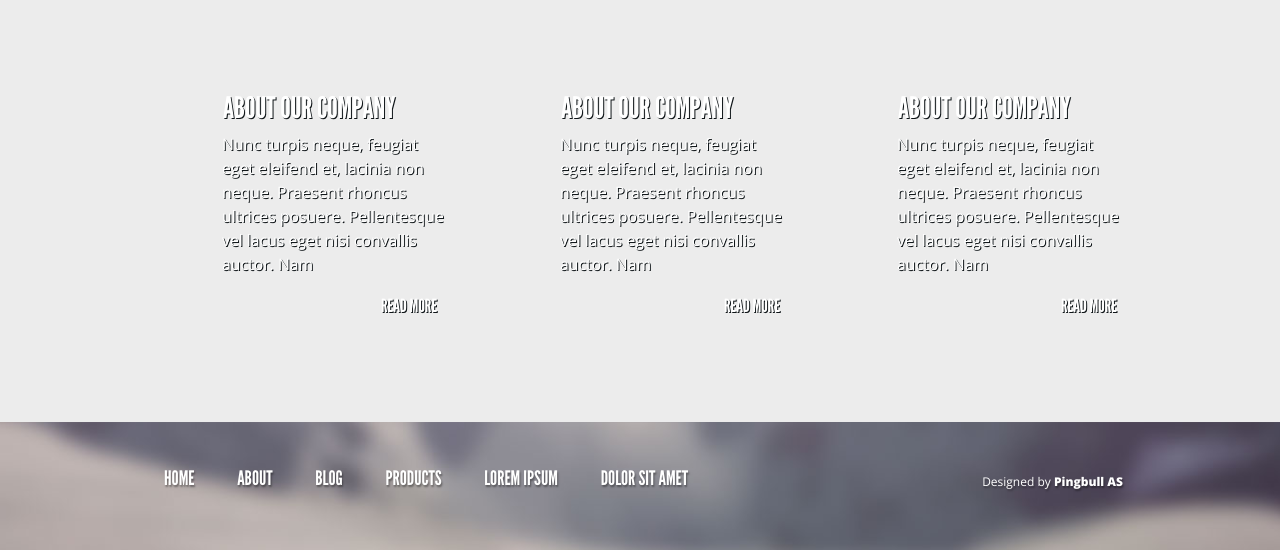
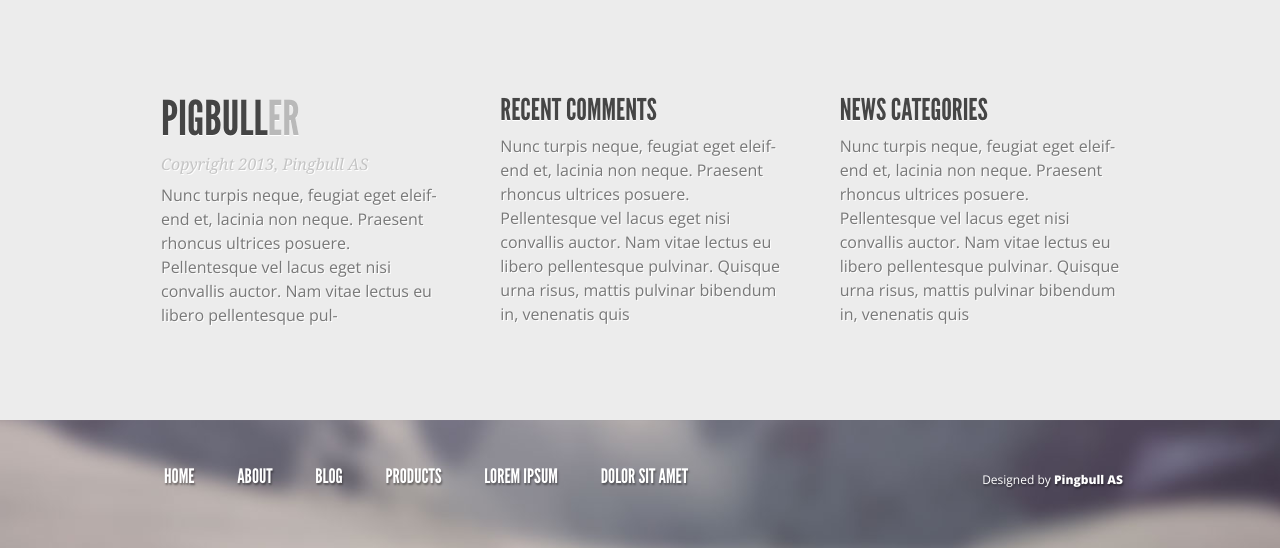
Before and after one commit to ISkymen/hw7_9, a plain HTML site: page index.html in a window 1280 px wide. Shown: the part 1847-2397 px from the top of the page. Drawn offline with nearby package versions, Linux system fonts and the light colour scheme.

Commit message:
Add bottom blocks

```diff
--- a/css/pixel.css
+++ b/css/pixel.css
@@ -95,3 +95,19 @@ h2.about__title {
     margin-left: 3px;
     margin-right: -3px;
 }
+
+..coment__subtitile {
+    margin: 11px 0 10px;
+}
+
+.bottom {
+    padding: 76px 1px 83px;
+}
+
+.comment:first-child {
+     margin: 0 20px 0 -15px;
+ }
+
+.comment:last-child {
+    margin: 0 -25px 0 20px;
+}
--- a/css/styles.css
+++ b/css/styles.css
@@ -135,6 +135,27 @@ h2.about__title {
     text-transform: uppercase;
     padding-left: 50px;
     margin: 5px 0;
+    position: relative;
+
+}
+
+.about h2.about__title:after {
+    content: '';
+    position: absolute;
+    width: 50px;
+    height: 50px;
+    top: 0;
+    left: 0;
+    background: url("img/sprite.svg") no-repeat;
+    background-position: -18px -13px;
+}
+
+.about:nth-child(2) h2.about__title:after {
+    background-position: -83px -13px;
+}
+
+.about:nth-child(3) h2.about__title:after {
+    background-position: -151px -13px;
 }
 
 .about__content {
@@ -280,7 +301,44 @@ h2.about__title {
 }
 
 .bottom {
-    padding: 70px 0 83px;
+    padding: 75px 0 52px;
+}
+
+.comment {
+    padding-right: 21px;
+}
+
+.comment__title {
+    font-family: "LeagueGothic", sans-serif;
+    font-size: 48px;
+    color: #454545;
+    text-shadow: 0 1px #fff;
+}
+
+.comment:nth-child(2) .comment__title,
+.comment:nth-child(3) .comment__title {
+    font-size: 30px;
+    margin: 21px 0 7px;
+}
+
+.comment__title span {
+    color: #b9b9b9;
+}
+
+.comment__subtitile {
+    font-family: Georgia, serif;
+    font-size: 16px;
+    font-style: italic;
+    color: #c5c5c5;
+    text-shadow: 1px 1px #fff;
+    margin: 10px 0;
+}
+
+.comment__content {
+    font-size: 16px;
+    color: #787878;
+    text-shadow: 1px 1px #fff;
+    line-height: 24px;
 }
 
 .wrapper-footer {
--- a/index.html
+++ b/index.html
@@ -136,26 +136,18 @@
     <div class="container">
         <div class="bottom row">
 
-            <div class="about col-md-4">
-                <h2 class="about__title">About our company</h2>
-                <p class="about__content">Nunc turpis neque, feugiat eget eleifend et, lacinia non neque. Praesent
-                    rhoncus
-                    ultrices po&shy;suere. Pellentesque vel lacus eget nisi convallis auctor. Nam</p>
-                <a class="about__more" href="">Read more</a>
+            <div class="comment col-md-4">
+                <h2 class="comment__title">PIGBULL<span>ER</span></h2>
+                <h3 class="comment__subtitile">Copyright 2013, Pingbull AS</h3>
+                <p class="comment__content">Nunc turpis neque, feugiat eget eleif&shy;end et, lacinia non neque. Praesent rhoncus ultrices posuere. Pellentesque vel lacus eget nisi convallis auctor. Nam vitae lectus eu libero pellentesque pul-</p>
             </div>
-            <div class="about col-md-4">
-                <h2 class="about__title">About our company</h2>
-                <p class="about__content">Nunc turpis neque, feugiat eget eleifend et, lacinia non neque. Praesent
-                    rhoncus
-                    ultrices po&shy;suere. Pellentesque vel lacus eget nisi convallis auctor. Nam</p>
-                <a class="about__more" href="">Read more</a>
+            <div class="comment col-md-4">
+                <h2 class="comment__title">RECENT COMMENTS</h2>
+                <p class="comment__content">Nunc turpis neque, feugiat eget eleif&shy;end et, lacinia non neque. Praesent rhoncus ultrices posuere. Pellentesque vel lacus eget nisi convallis auctor. Nam vitae lectus eu libero pellentesque pul&shy;vinar. Quisque urna risus, mattis pulvi&shy;nar bibendum in, venenatis quis</p>
             </div>
-            <div class="about col-md-4">
-                <h2 class="about__title">About our company</h2>
-                <p class="about__content">Nunc turpis neque, feugiat eget eleifend et, lacinia non neque. Praesent
-                    rhoncus
-                    ultrices po&shy;suere. Pellentesque vel lacus eget nisi convallis auctor. Nam</p>
-                <a class="about__more" href="">Read more</a>
+            <div class="comment col-md-4">
+                <h2 class="comment__title">NEWS CATEGORIES</h2>
+                <p class="comment__content">Nunc turpis neque, feugiat eget eleif&shy;end et, lacinia non neque. Praesent rhoncus ultrices posuere. Pellentesque vel lacus eget nisi convallis auctor. Nam vitae lectus eu libero pellentesque pul&shy;vinar. Quisque urna risus, mattis pulvi&shy;nar bibendum in, venenatis quis</p>
             </div>
 
         </div>
```
Also changed, not shown: css/img/header-bg1.jpg (added), css/img/sprite.png (added), css/img/sprite.svg (added).
